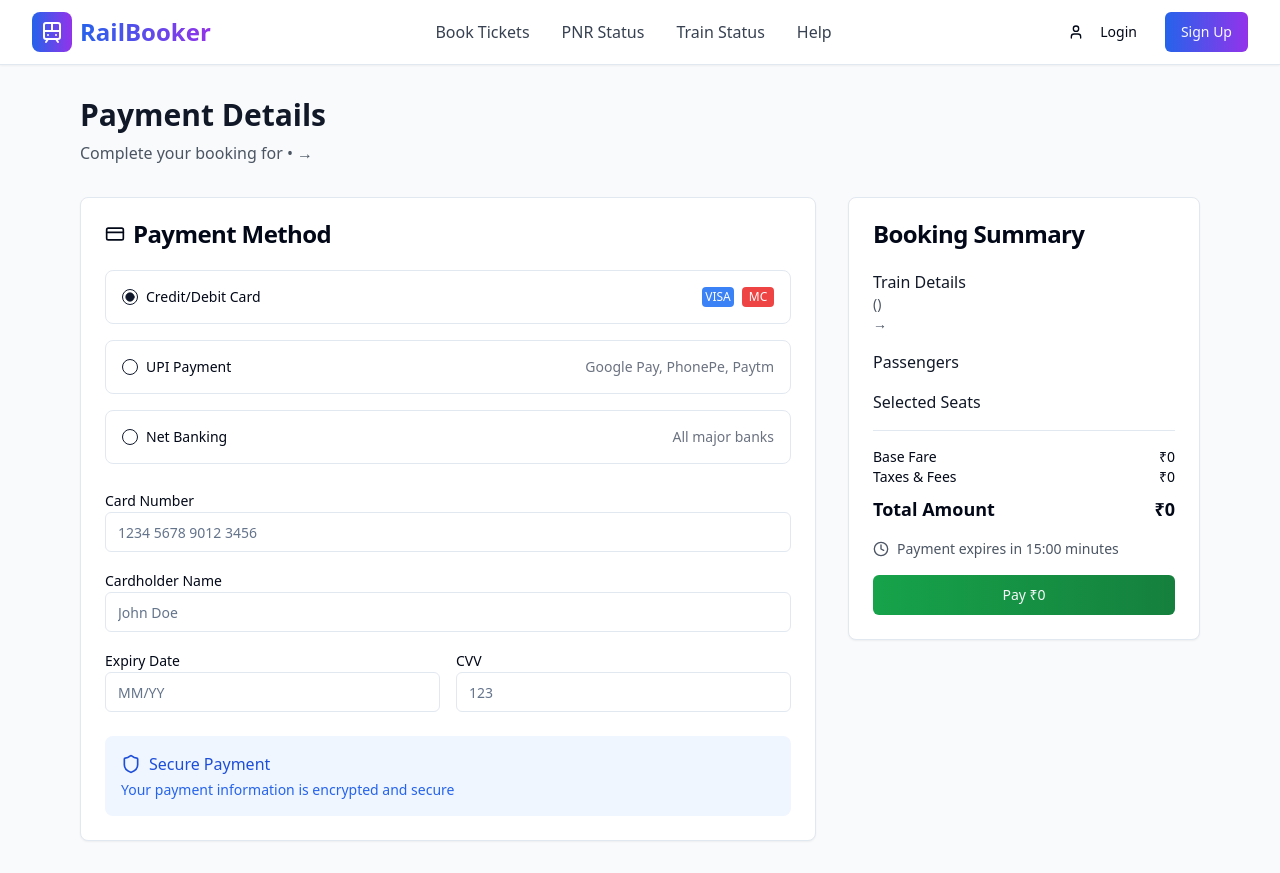
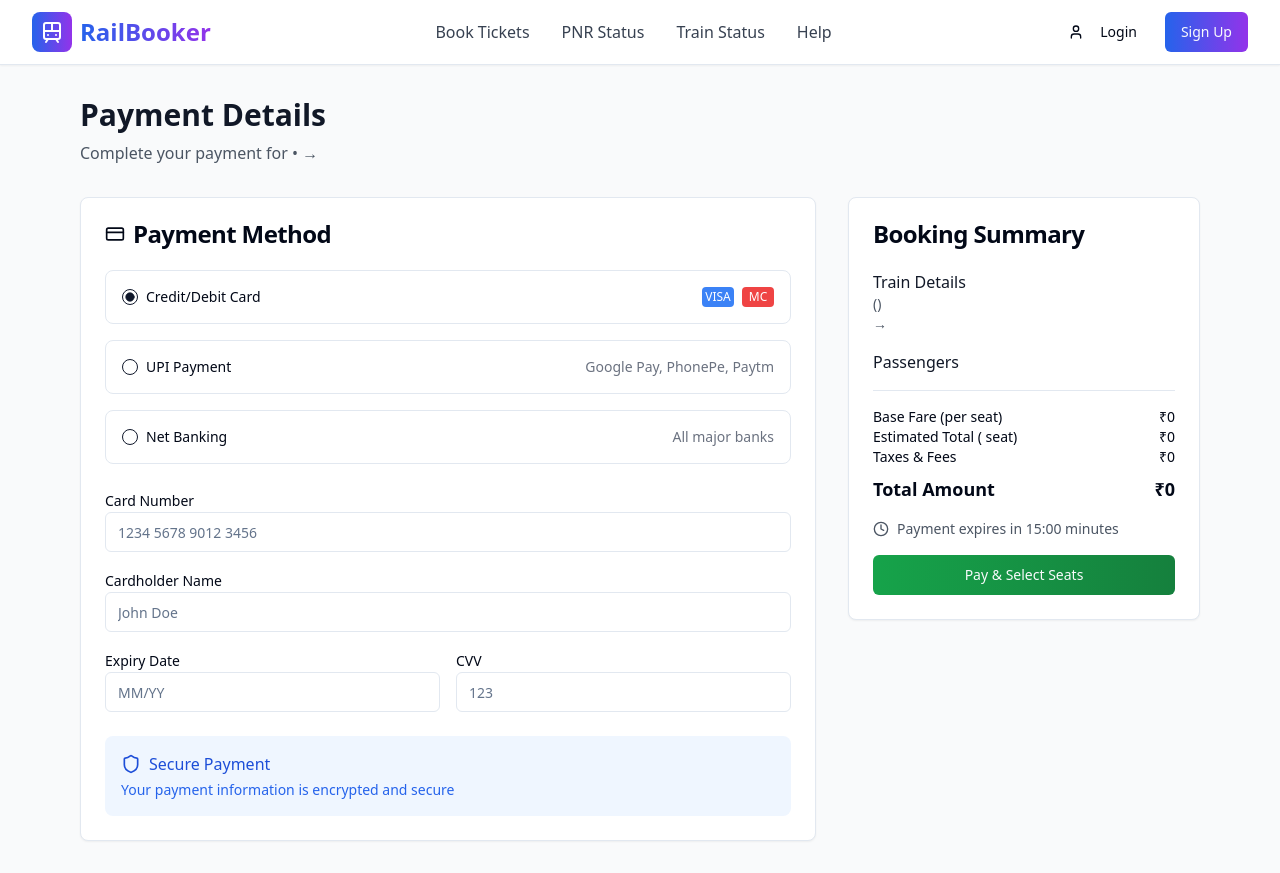
Before and after one commit to djtillu2006/vibrant-train-tracks, a React (Vite) app: page /payment/1 in a window 1280 px wide. Built offline with nearby package versions, Linux system fonts and the light colour scheme.

Commit message:
Fix: Reverse page flow
Display payment details before seat selection.

```diff
--- a/src/App.tsx
+++ b/src/App.tsx
@@ -31,8 +31,8 @@ const App = () => (
           <Route path="/signup" element={<SignUp />} />
           <Route path="/passenger-details" element={<PassengerDetails />} />
           <Route path="/train-results" element={<TrainResults />} />
+          <Route path="/payment/:trainId" element={<Payment />} />
           <Route path="/seat-selection/:trainId" element={<SeatSelection />} />
-          <Route path="/payment/:trainId" element={<Payment />} />
           <Route path="/e-ticket/:trainId" element={<ETicket />} />
           <Route path="/train-status" element={<TrainStatus />} />
           <Route path="/pnr-status" element={<PNRStatus />} />
--- a/src/pages/Payment.tsx
+++ b/src/pages/Payment.tsx
@@ -1,4 +1,3 @@
-
 import { useState } from "react";
 import { useNavigate, useLocation, useParams } from "react-router-dom";
 import { CreditCard, Shield, Clock, QrCode } from "lucide-react";
@@ -18,12 +17,8 @@ const Payment = () => {
     passengerDetails,
     selectedTrain,
     seatClass,
-    selectedSeats,
-    totalPrice,
     price
   } = location.state || {
-    selectedSeats: [],
-    totalPrice: 0,
     searchData: {},
     passengerDetails: [],
     selectedTrain: {},
@@ -43,17 +38,14 @@ const Payment = () => {
   const handlePayment = () => {
     // Simulate payment processing
     setTimeout(() => {
-      navigate(`/e-ticket/${trainId}`, {
+      navigate(`/seat-selection/${trainId}`, {
         state: {
           searchData,
           passengerDetails,
           selectedTrain,
           seatClass,
-          selectedSeats,
-          totalPrice: Math.round(totalPrice * 1.1),
-          bookingId: "TKT" + Date.now(),
-          pnr: "PNR" + Math.random().toString().substr(2, 6),
-          price
+          price,
+          paymentConfirmed: true
         }
       });
     }, 2000);
@@ -76,7 +68,7 @@ const Payment = () => {
         <div className="mb-8">
           <h1 className="text-3xl font-bold text-gray-900 mb-2">Payment Details</h1>
           <p className="text-gray-600">
-            Complete your booking for {selectedTrain?.name} • {searchData?.from} → {searchData?.to}
+            Complete your payment for {selectedTrain?.name} • {searchData?.from} → {searchData?.to}
           </p>
         </div>
 
@@ -178,7 +170,7 @@ const Payment = () => {
                       <div className="inline-block p-4 bg-white border-2 border-gray-300 rounded-lg">
                         <QrCode className="h-32 w-32 text-gray-400 mx-auto" />
                         <p className="text-sm text-gray-600 mt-2">Scan QR Code to Pay</p>
-                        <p className="text-xs text-gray-500">₹{Math.round(totalPrice * 1.1).toLocaleString()}</p>
+                        <p className="text-xs text-gray-500">₹{Math.round(price * 1.1).toLocaleString()}</p>
                       </div>
                       <p className="text-sm text-gray-600 mt-4">
                         Use any UPI app to scan and pay
@@ -226,30 +218,22 @@ const Payment = () => {
                     </div>
                   </div>
 
-                  <div>
-                    <h4 className="font-medium text-gray-900">Selected Seats</h4>
-                    <div className="mt-2 space-y-1">
-                      {selectedSeats?.map((seatId: string) => (
-                        <div key={seatId} className="flex justify-between text-sm">
-                          <span>Seat {seatId}</span>
-                          <span>₹{price}</span>
-                        </div>
-                      ))}
-                    </div>
-                  </div>
-
                   <div className="border-t pt-4">
                     <div className="flex justify-between text-sm">
-                      <span>Base Fare</span>
-                      <span>₹{totalPrice?.toLocaleString()}</span>
+                      <span>Base Fare (per seat)</span>
+                      <span>₹{price?.toLocaleString()}</span>
+                    </div>
+                    <div className="flex justify-between text-sm">
+                      <span>Estimated Total ({searchData?.passengers} seat{parseInt(searchData?.passengers || "1") > 1 ? 's' : ''})</span>
+                      <span>₹{(price * parseInt(searchData?.passengers || "1"))?.toLocaleString()}</span>
                     </div>
                     <div className="flex justify-between text-sm">
                       <span>Taxes & Fees</span>
-                      <span>₹{Math.round(totalPrice * 0.1)?.toLocaleString()}</span>
+                      <span>₹{Math.round(price * parseInt(searchData?.passengers || "1") * 0.1)?.toLocaleString()}</span>
                     </div>
                     <div className="flex justify-between font-bold text-lg mt-2">
                       <span>Total Amount</span>
-                      <span>₹{Math.round(totalPrice * 1.1)?.toLocaleString()}</span>
+                      <span>₹{Math.round(price * parseInt(searchData?.passengers || "1") * 1.1)?.toLocaleString()}</span>
                     </div>
                   </div>
 
@@ -262,7 +246,7 @@ const Payment = () => {
                     onClick={handlePayment}
                     className="w-full bg-gradient-to-r from-green-600 to-green-700 hover:from-green-700 hover:to-green-800"
                   >
-                    Pay ₹{Math.round(totalPrice * 1.1)?.toLocaleString()}
+                    Pay & Select Seats
                   </Button>
                 </div>
               </CardContent>
--- a/src/pages/SeatSelection.tsx
+++ b/src/pages/SeatSelection.tsx
@@ -18,7 +18,7 @@ const SeatSelection = () => {
   const navigate = useNavigate();
   const { trainId } = useParams();
   const location = useLocation();
-  const { searchData, passengerDetails, selectedTrain, seatClass, price } = location.state || {};
+  const { searchData, passengerDetails, selectedTrain, seatClass, price, paymentConfirmed } = location.state || {};
 
   const [selectedSeats, setSelectedSeats] = useState<string[]>([]);
 
@@ -103,7 +103,7 @@ const SeatSelection = () => {
 
   const handleConfirmSeats = () => {
     if (selectedSeats.length > 0) {
-      navigate(`/payment/${trainId}`, {
+      navigate(`/e-ticket/${trainId}`, {
         state: {
           searchData,
           passengerDetails,
@@ -111,6 +111,8 @@ const SeatSelection = () => {
           seatClass,
           selectedSeats,
           totalPrice: getTotalPrice(),
+          bookingId: "TKT" + Date.now(),
+          pnr: "PNR" + Math.random().toString().substr(2, 6),
           price
         }
       });
@@ -129,6 +131,11 @@ const SeatSelection = () => {
             </h1>
             <Sparkles className="h-8 w-8 text-purple-600 animate-spin" />
           </div>
+          {paymentConfirmed && (
+            <div className="bg-green-100 border border-green-300 text-green-700 px-4 py-2 rounded-lg mb-4 inline-block">
+              ✅ Payment Confirmed - Now select your seats
+            </div>
+          )}
           <div className="bg-white/80 backdrop-blur-sm rounded-2xl px-6 py-4 inline-block shadow-xl border border-white/30">
             <div className="flex items-center space-x-4 text-gray-700">
               <div className="flex items-center space-x-2">
@@ -337,7 +344,7 @@ const SeatSelection = () => {
                     disabled={selectedSeats.length !== parseInt(searchData?.passengers || "1")}
                     className="w-full bg-gradient-to-r from-blue-600 via-purple-600 to-pink-600 hover:from-blue-700 hover:via-purple-700 hover:to-pink-700 transform hover:scale-105 transition-all duration-300 shadow-lg hover:shadow-xl py-3 text-lg font-bold"
                   >
-                    Proceed to Payment
+                    Confirm Booking
                   </Button>
                 </div>
               </CardContent>
```
